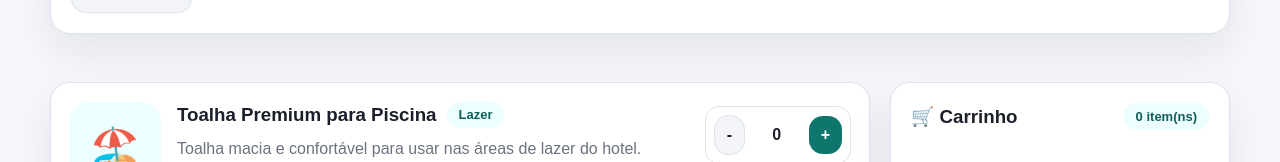
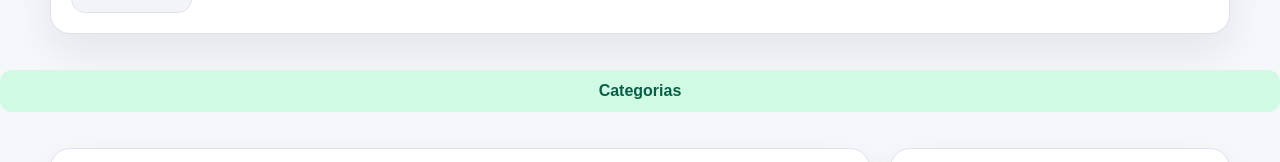
Before and after one commit to mateuseduardo250/Taua-Store, a Next.js app: page / in a window 1280 px wide. Shown: the part 420-582 px from the top of the page. Built offline with nearby package versions, Linux system fonts and the light colour scheme.

Commit message:
Update page.tsx

```diff
--- a/src/app/page.tsx
+++ b/src/app/page.tsx
@@ -6,6 +6,18 @@ export default function HomePage() {
   return (
     <main>
       <Header />
+      <div style={{
+  marginTop: 12,
+  marginBottom: 12,
+  padding: 12,
+  background: '#d1fae5',
+  borderRadius: 12,
+  fontWeight: 600,
+  textAlign: 'center',
+  color: '#065f46'
+}}>
+  Categorias
+</div>
       <ProductList />
       <Footer />
     </main>
```
